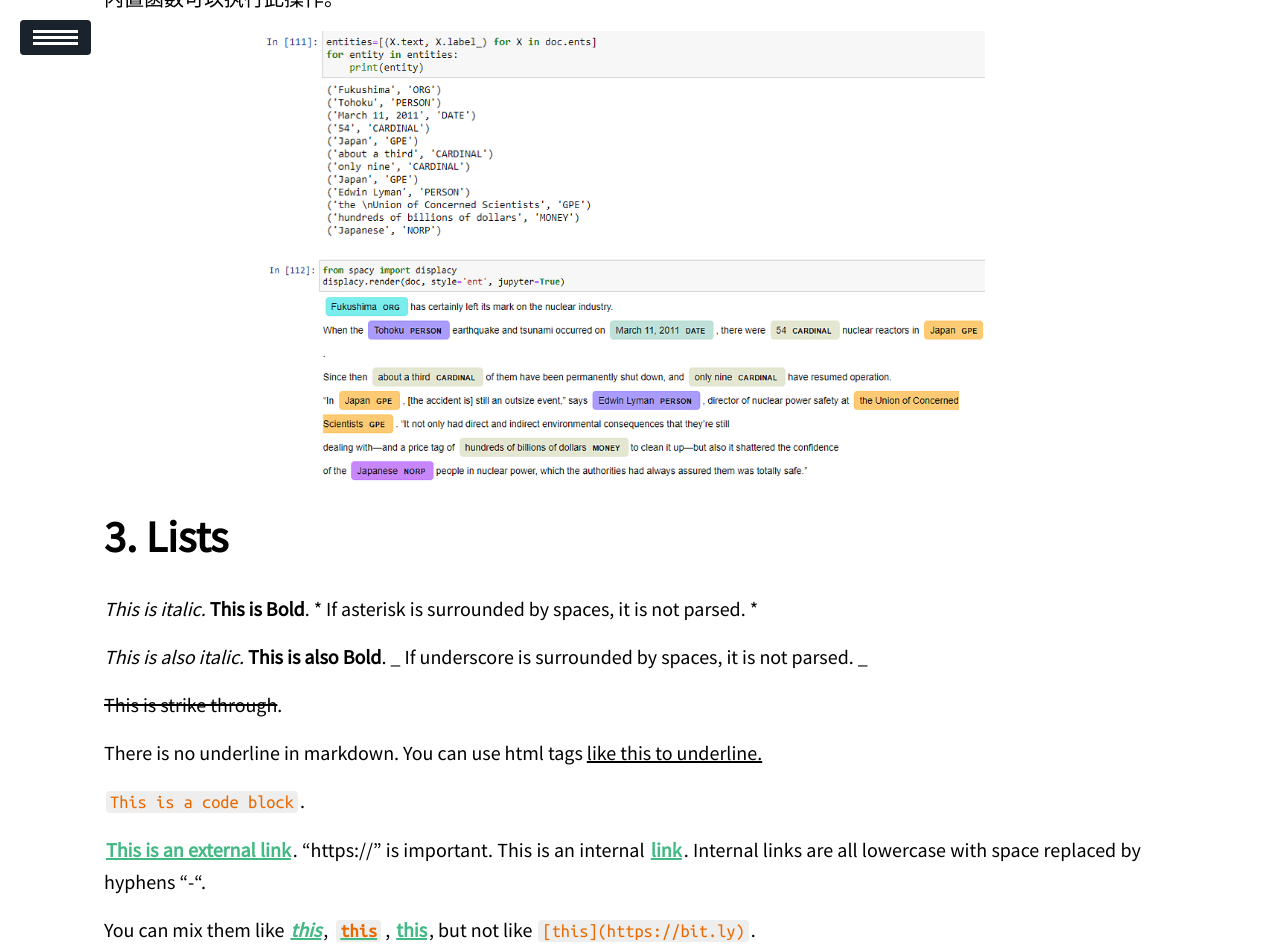
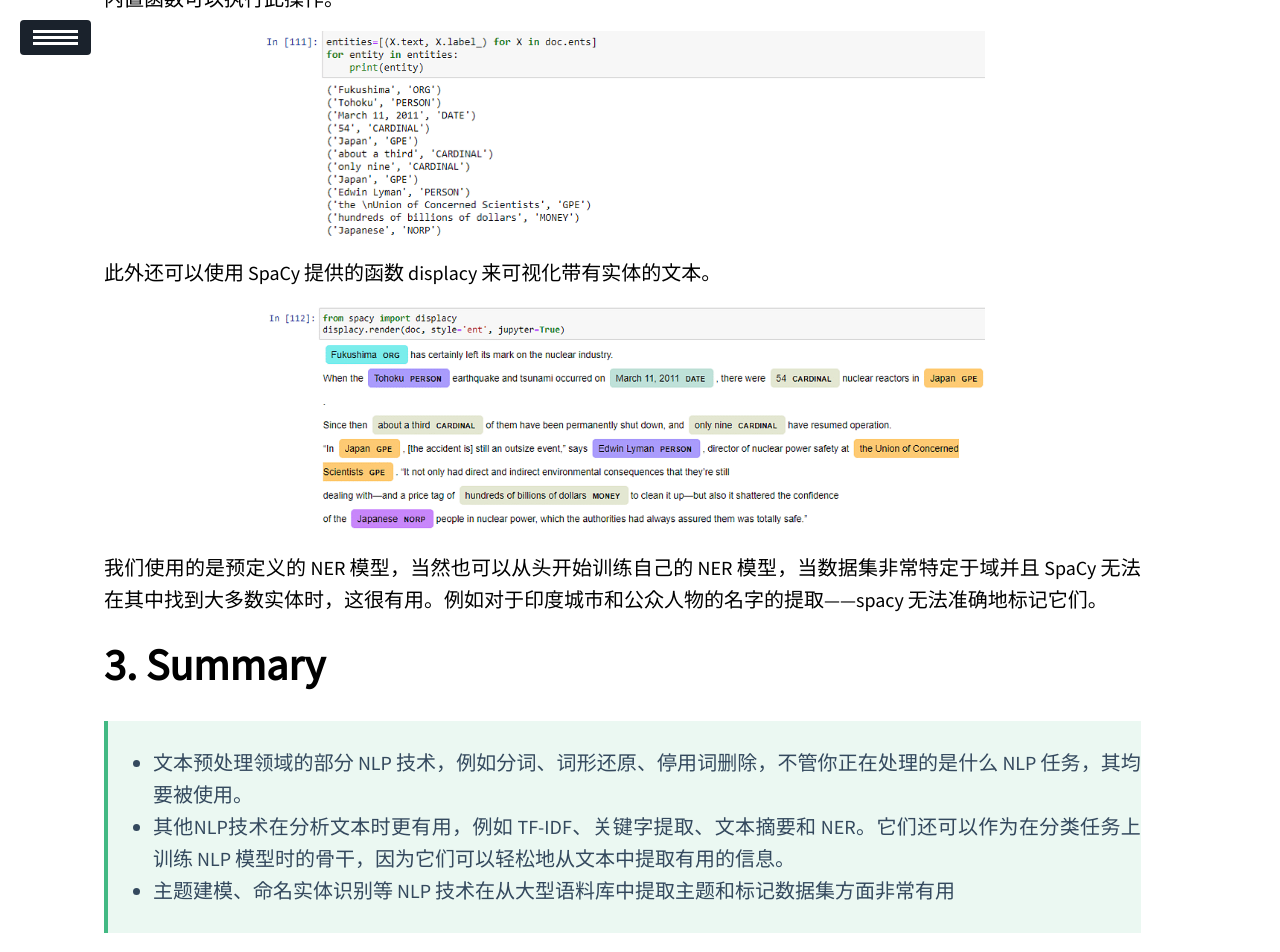
Before and after one commit to ssskz/ssskz.github.io, a Jekyll site: the page built from _posts/2024-5-19-NLP.md, in a window 1280 px wide and 1400 px high, scrolled down 13254 px. Shown: the top 952 px of the window. Built offline with Jekyll 4.4.1, drawn with Linux system fonts in a browser that asks for light colours; our own code applies the rules of GitHub Pages for plain Markdown files; formulas are drawn with MathJax 3; a script that is not in the unit is left out.

Commit message:
1
Signed-off-by: ssskz <12497590+ssskz@user.noreply.gitee.com>

```diff
--- a/_posts/2024-5-19-NLP.md
+++ b/_posts/2024-5-19-NLP.md
@@ -310,9 +310,18 @@ NER是信息提取的一个子领域，它处理从非结构化文档中定位
 
 <img src="https://ssskz.github.io/materials/自然语言处理/16.png" width="70%">
 
+此外还可以使用 SpaCy 提供的函数 displacy 来可视化带有实体的文本。
+
 <img src="https://ssskz.github.io/materials/自然语言处理/17.png" width="70%">
 
-# Lists
+我们使用的是预定义的 NER 模型，当然也可以从头开始训练自己的 NER 模型，当数据集非常特定于域并且 SpaCy 无法在其中找到大多数实体时，这很有用。例如对于印度城市和公众人物的名字的提取——spacy 无法准确地标记它们。
+
+# Summary
+
+> - 文本预处理领域的部分 NLP 技术，例如分词、词形还原、停用词删除，不管你正在处理的是什么 NLP 任务，其均要被使用。
+> - 其他NLP技术在分析文本时更有用，例如 TF-IDF、关键字提取、文本摘要和 NER。它们还可以作为在分类任务上训练 NLP 模型时的骨干，因为它们可以轻松地从文本中提取有用的信息。
+> - 主题建模、命名实体识别等 NLP 技术在从大型语料库中提取主题和标记数据集方面非常有用
+
 
 *This is italic.* **This is Bold**. * If asterisk is surrounded by spaces, it is not parsed. *
 
```
